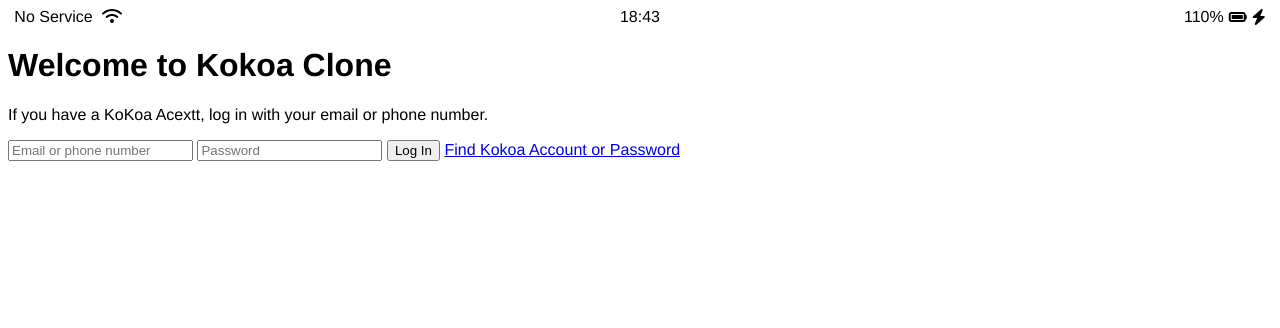
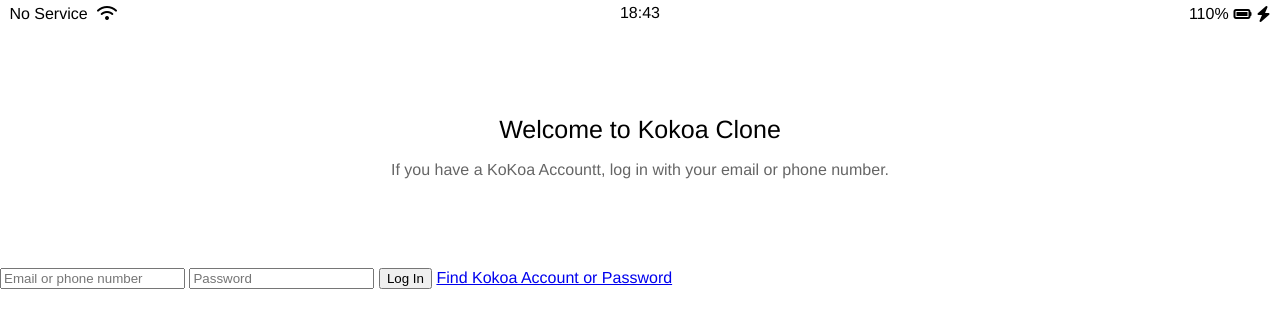
Before and after one commit to imashrimp/kokoa-clone-2022, a plain HTML site: page index.html in a window 1280 px wide. Drawn offline with Linux system fonts and the light colour scheme.

Commit message:
log in page

```diff
--- /dev/null
+++ b/css/reset.css
@@ -0,0 +1,43 @@
+html, body, div, span, applet, object, iframe,
+h1, h2, h3, h4, h5, h6, p, blockquote, pre,
+a, abbr, acronym, address, big, cite, code,
+del, dfn, em, img, ins, kbd, q, s, samp,
+small, strike, strong, sub, sup, tt, var,
+b, u, i, center,
+dl, dt, dd, ol, ul, li,
+fieldset, form, label, legend,
+table, caption, tbody, tfoot, thead, tr, th, td,
+article, aside, canvas, details, embed,
+figure, figcaption, footer, header, hgroup,
+menu, nav, output, ruby, section, summary,
+time, mark, audio, video {
+	margin: 0;
+	padding: 0;
+	border: 0;
+	font-size: 100%;
+	font: inherit;
+	vertical-align: baseline;
+}
+/* HTML5 display-role reset for older browsers */
+article, aside, details, figcaption, figure,
+footer, header, hgroup, menu, nav, section {
+	display: block;
+}
+body {
+	line-height: 1;
+}
+ol, ul {
+	list-style: none;
+}
+blockquote, q {
+	quotes: none;
+}
+blockquote:before, blockquote:after,
+q:before, q:after {
+	content: '';
+	content: none;
+}
+table {
+	border-collapse: collapse;
+	border-spacing: 0;
+}
--- /dev/null
+++ b/css/status-bar.css
@@ -0,0 +1,28 @@
+.status-bar{
+    display: flex;
+    justify-content: center;
+    padding: 5px 3px;
+}
+
+.status-bar__column {
+    width: 33%;
+}
+
+.status-bar__column:first-child span{
+    margin-right: 5px
+}
+
+.status-bar__column:nth-child(2){
+    display: flex;
+    justify-content: center;
+}
+
+.status-bar__column:last-child{
+    display: flex;
+    justify-content: flex-end;
+    align-items: center;
+}
+
+.status-bar__column .fa-battery-full{
+    margin: 0px 5px;
+}
--- a/css/styles.css
+++ b/css/styles.css
@@ -1,33 +1,25 @@
 
 @import url('https://fonts.googleapis.com/css2?family=Open+Sans:wght@400;600&display=swap');
+@import "reset.css";
+@import "status-bar.css";
 body {
     font-family: 'Franklin Gothic Medium', 'Arial Narrow', Arial, sans-serif;
 }
 
-.status-bar{
+.welcome-header {
+    margin: 90px 0px;
+    text-align: center;
     display: flex;
-    justify-content: center;
+    flex-direction: column;
+    align-items: center;
+    font-weight: 500;
 }
-
-.status-bar__column {
-    width: 33%;
+.welcome-header__title {
+    margin-bottom: 20px;
+    font-size: 25px;
 }
-
-.status-bar__column:first-child span{
-    margin-right: 5px
+.welcome-header__text{
+    width: 60%;
+    opacity: 0.6;
+    margin-bottom: ;
 }
-
-.status-bar__column:nth-child(2){
-    display: flex;
-    justify-content: center;
-}
-
-.status-bar__column:last-child{
-    display: flex;
-    justify-content: flex-end;
-    align-items: center;
-}
-
-.status-bar__column .fa-battery-full{
-    margin: 0px 5px;
-}
--- a/index.html
+++ b/index.html
@@ -25,7 +25,7 @@
     <header class="welcome-header">
         <h1 class="welcome-header__title">Welcome to Kokoa Clone</h1>
         <p class="welcome-header__text">
-            If you have a KoKoa Acextt, log in with your email or phone number.
+            If you have a KoKoa Accountt, log in with your email or phone number.
         </p>
     </header>
 
```
